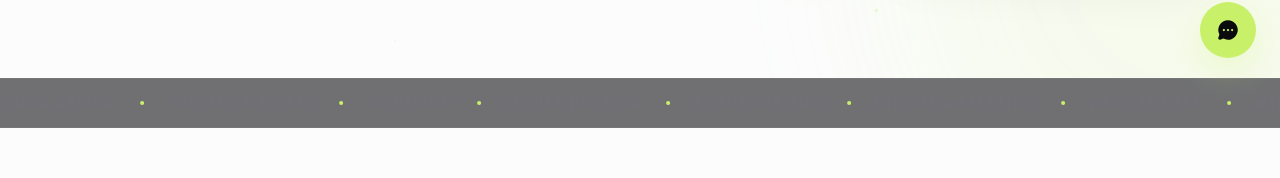
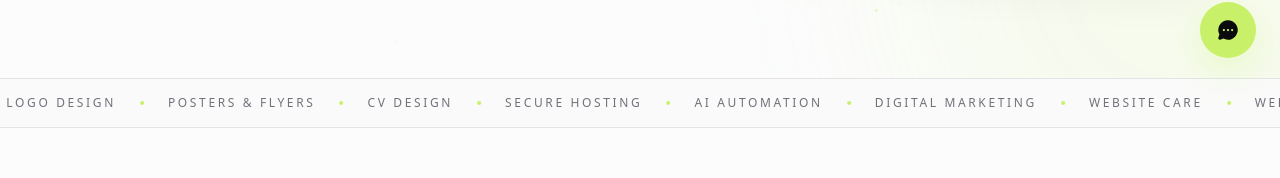
Before and after one commit to DilumSaluka/DilumSaluka.github.io, a React (Vite) app in the folder lumora/: page / in a window 1280 px wide. Shown: the part 722-900 px from the top of the page. Built offline with nearby package versions, Linux system fonts and the light colour scheme.

Commit message:
fix: ticker light mode

```diff
--- a/lumora/src/components/Ticker.tsx
+++ b/lumora/src/components/Ticker.tsx
@@ -17,7 +17,7 @@ function Row({ hidden }: { hidden?: boolean }) {
 
 export function Ticker() {
   return (
-    <div className="overflow-hidden border-y border-white/5 bg-panel/60 py-4">
+    <div className="overflow-hidden border-y border-zinc-200 dark:border-white/5 bg-zinc-50 dark:bg-panel/60 py-4">
       <div className="marquee-track flex w-max animate-marquee hover:[animation-play-state:paused]">
         <Row />
         <Row hidden />
```
